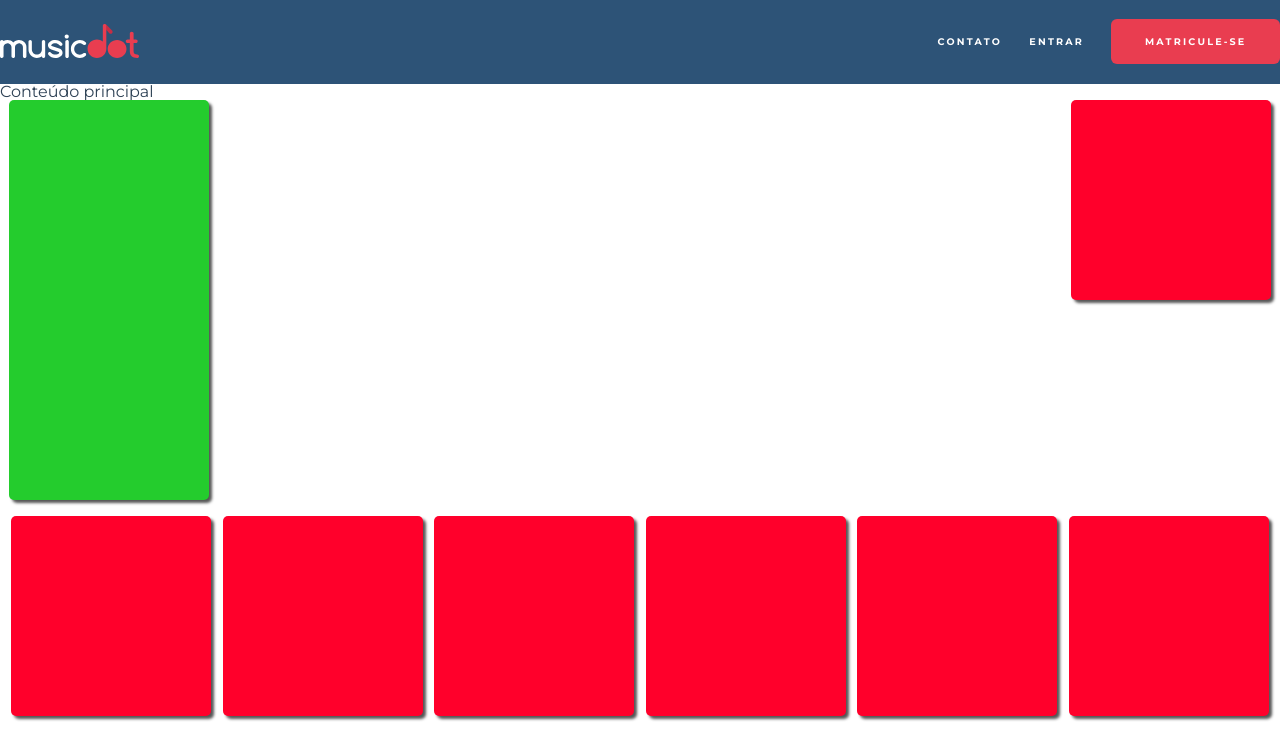
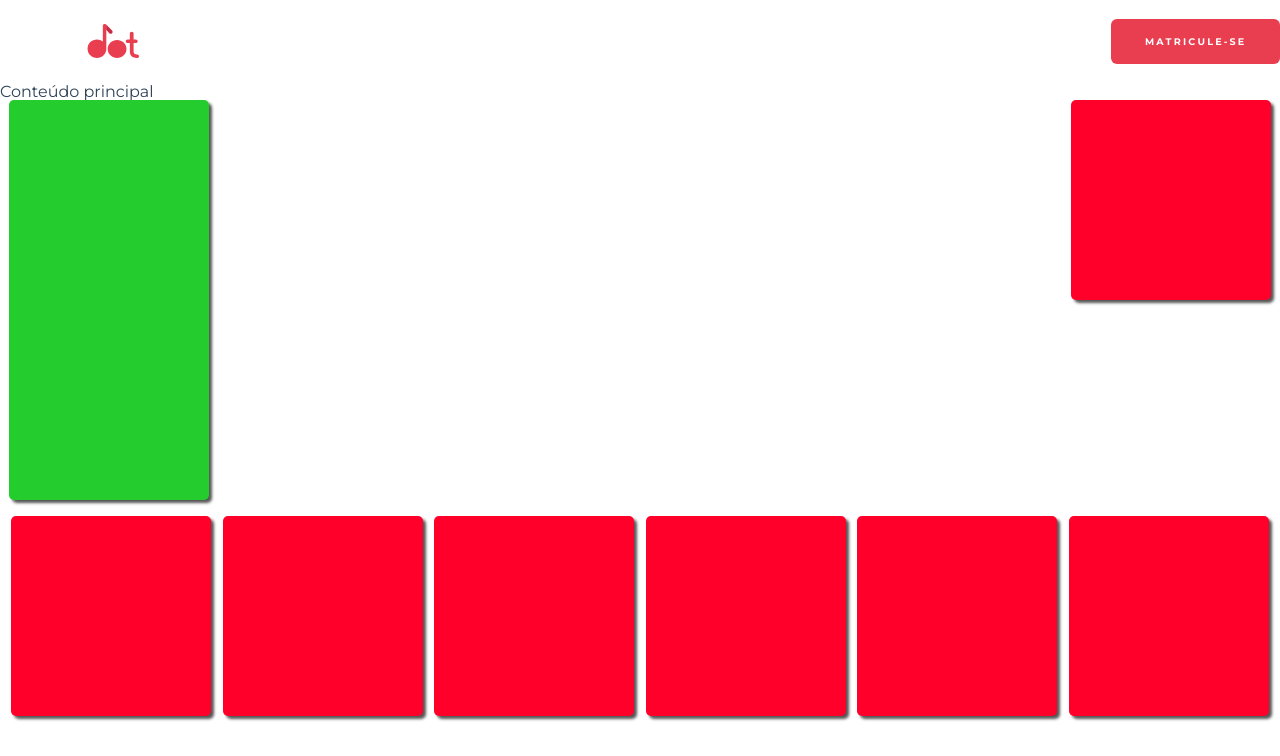
Before and after one commit to diegotpereira/DesenvolvimentoWeb-HTML-CSS-JAVASCRIPT, a plain HTML site: page index.html in a window 1280 px wide. Shown: the top 756 px of the page. Drawn offline with Linux system fonts and the light colour scheme.

Commit message:
alteração no arquivo cabecalho.css.

```diff
--- a/css/cabecalho.css
+++ b/css/cabecalho.css
@@ -5,7 +5,7 @@
     text-transform: uppercase;
     letter-spacing: 0.23em;
     color: #fff;
-    background-color: #2D5377
+    /*background-color: #2D5377*/
 }
 
 .cabecalho_logo {
@@ -32,6 +32,7 @@
 @media  ( min-width: 640px) {
     .cabecalho {
         padding-top: 0;
+        padding-bottom: 0;
         display: flex;
         justify-content: space-between;
         align-items: center;
```
